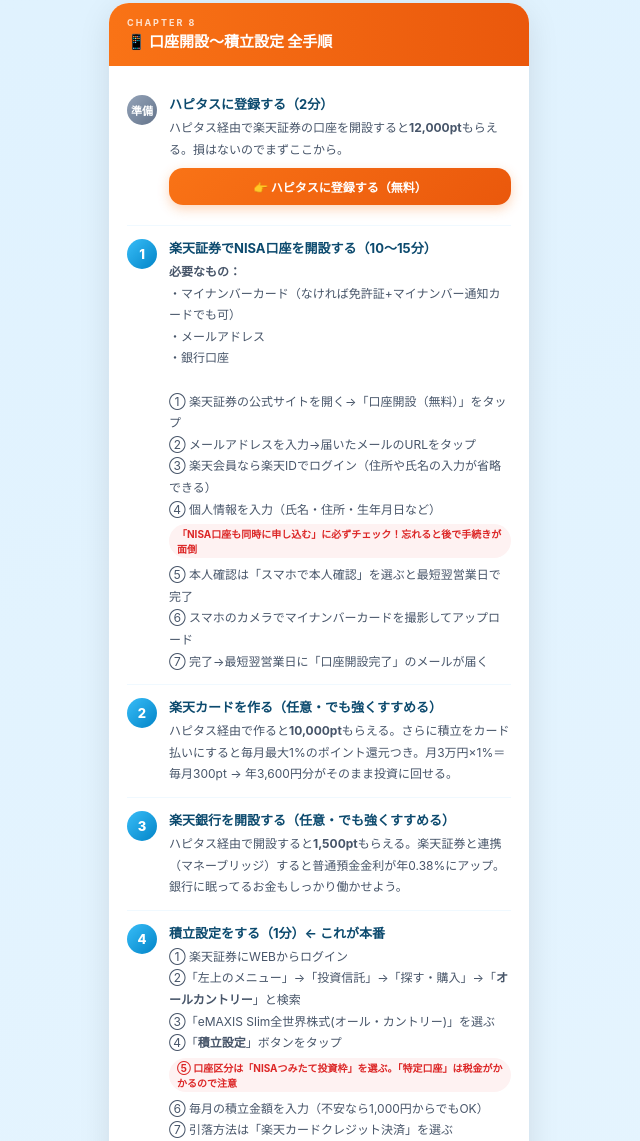
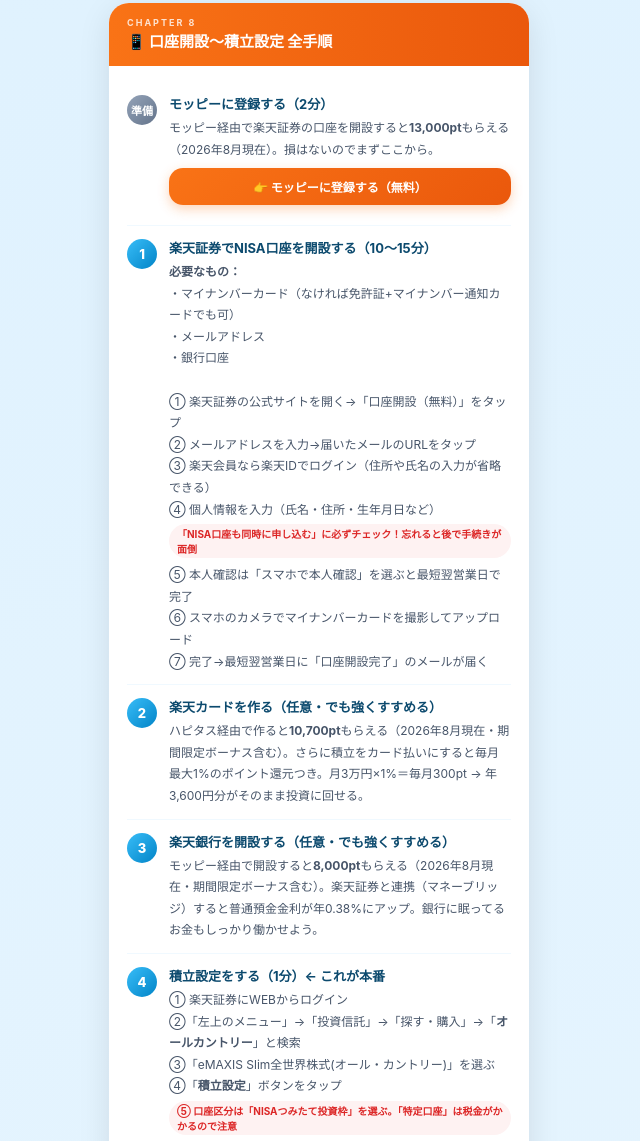
Before and after one commit to sota-toushilife/nisa-guide, a plain HTML site: page index.html in a window 1280 px wide. Shown: the part 7352-8493 px from the top of the page, without its empty margins (321-961 px from the left). Drawn offline with Linux system fonts and the light colour scheme.

Commit message:
楽天証券をモッピー13,000に更新・登録ボタンもモッピーに変更（2026年8月現在）

```diff
--- a/index.html
+++ b/index.html
@@ -505,9 +505,9 @@
     <div class="step-item">
       <div class="step-num" style="background:linear-gradient(135deg,#94a3b8,#64748b);font-size:11px;">準備</div>
       <div class="step-content">
-        <div class="step-title">ハピタスに登録する（2分）</div>
-        <div class="step-body">ハピタス経由で楽天証券の口座を開設すると<strong>12,000pt</strong>もらえる。損はないのでまずここから。</div>
-        <a href="https://hapitas.jp/appinvite?i=24551354" target="_blank" class="cta-btn" style="font-size:12px;padding:10px;margin:8px 0;">👉 ハピタスに登録する（無料）</a>
+        <div class="step-title">モッピーに登録する（2分）</div>
+        <div class="step-body">モッピー経由で楽天証券の口座を開設すると<strong>13,000pt</strong>もらえる（2026年8月現在）。損はないのでまずここから。</div>
+        <a href="https://pc.moppy.jp/entry/" target="_blank" class="cta-btn" style="font-size:12px;padding:10px;margin:8px 0;">👉 モッピーに登録する（無料）</a>
       </div>
     </div>
 
@@ -538,7 +538,7 @@
       <div class="step-num">2</div>
       <div class="step-content">
         <div class="step-title">楽天カードを作る（任意・でも強くすすめる）</div>
-        <div class="step-body">ハピタス経由で作ると<strong>10,000pt</strong>もらえる。さらに積立をカード払いにすると毎月最大1%のポイント還元つき。月3万円×1%＝毎月300pt → 年3,600円分がそのまま投資に回せる。</div>
+        <div class="step-body">ハピタス経由で作ると<strong>10,700pt</strong>もらえる（2026年8月現在・期間限定ボーナス含む）。さらに積立をカード払いにすると毎月最大1%のポイント還元つき。月3万円×1%＝毎月300pt → 年3,600円分がそのまま投資に回せる。</div>
       </div>
     </div>
 
@@ -546,7 +546,7 @@
       <div class="step-num">3</div>
       <div class="step-content">
         <div class="step-title">楽天銀行を開設する（任意・でも強くすすめる）</div>
-        <div class="step-body">ハピタス経由で開設すると<strong>1,500pt</strong>もらえる。楽天証券と連携（マネーブリッジ）すると普通預金金利が年0.38%にアップ。銀行に眠ってるお金もしっかり働かせよう。</div>
+        <div class="step-body">モッピー経由で開設すると<strong>8,000pt</strong>もらえる（2026年8月現在・期間限定ボーナス含む）。楽天証券と連携（マネーブリッジ）すると普通預金金利が年0.38%にアップ。銀行に眠ってるお金もしっかり働かせよう。</div>
       </div>
     </div>
 
```
